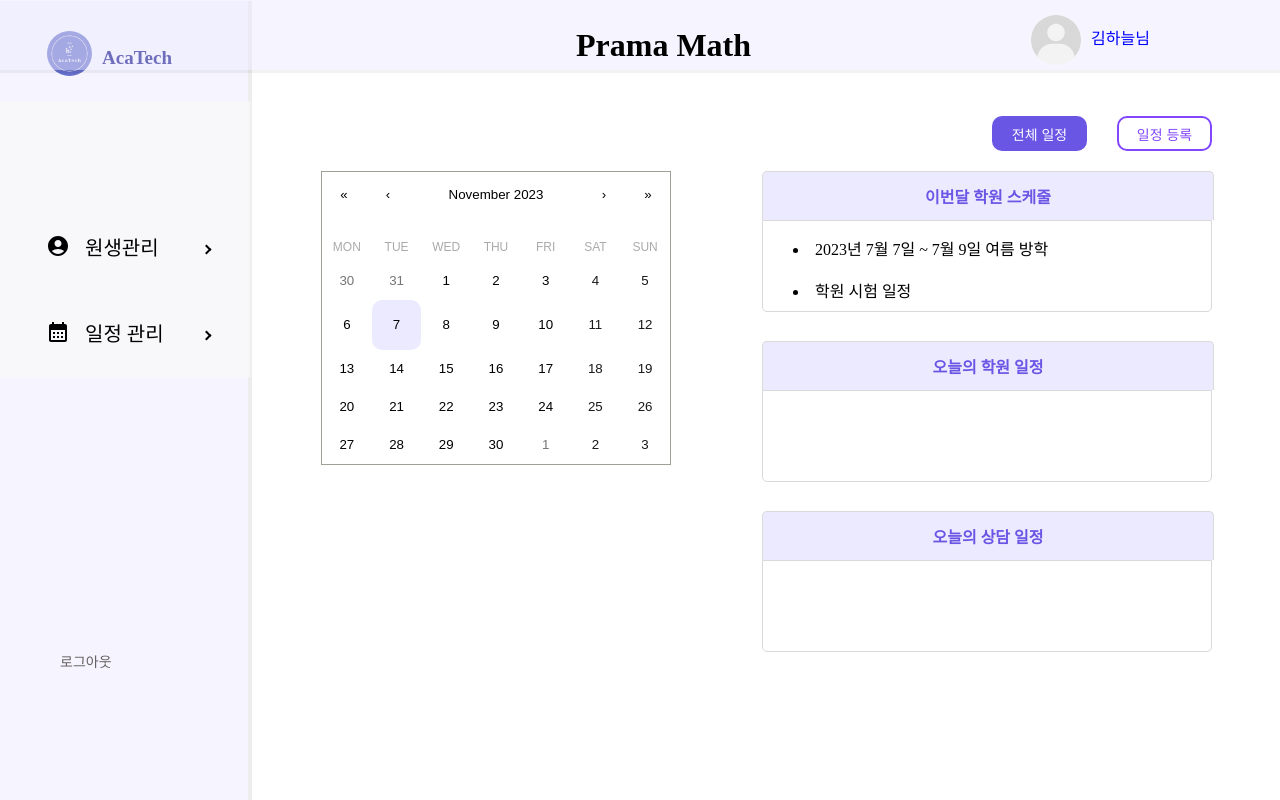
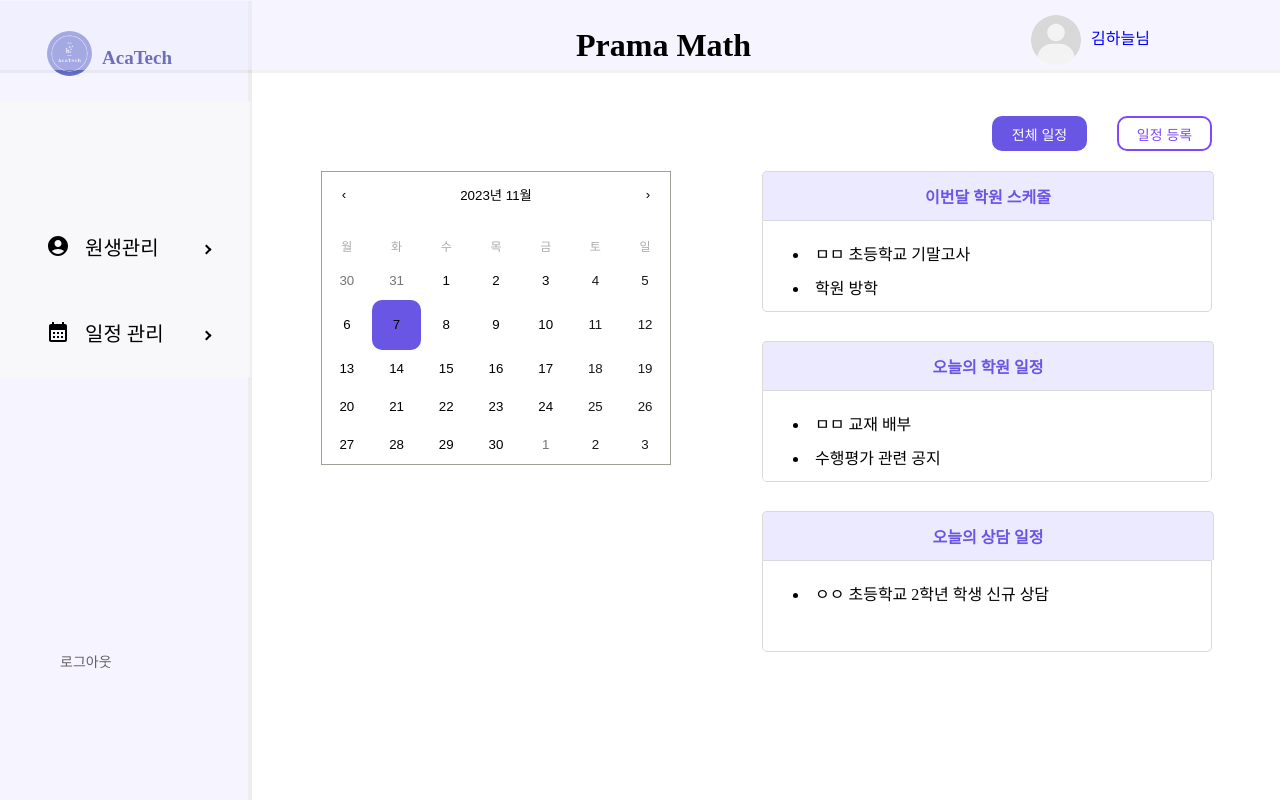
Before and after one commit to AcaTechProject/frontend, a Next.js app: page /ScheduleManagement/schedule in a window 1280 px wide. Built offline with nearby package versions, Linux system fonts and the light colour scheme.

Commit message:
feat: Recoil로 선택된 날짜 관리

```diff
--- a/app/ScheduleManagement/schedule/page.jsx
+++ b/app/ScheduleManagement/schedule/page.jsx
@@ -4,13 +4,14 @@ import { styled } from "styled-components";
 import "react-calendar/dist/Calendar.css";
 import Button from "../../components/Button";
 import ScheduleCalendar from "@/app/components/Calendar/Calendar";
-import Popup from "@/app/components/Popup";
+import CalendarPopup from "@/app/components/Calendar/CalendarPopup";
 import { useRouter } from "next/navigation";
 
 function Schedule(props) {
   const router = useRouter();
   const [isClicked, setIsClicked] = useState(true);
   const [isOpened, setIsOpened] = useState(false);
+  const [selectedDate, setSelectedDate] = useState(null);
 
   const handleIsClicked = () => {
     setIsClicked(!isClicked);
@@ -30,6 +31,50 @@ function Schedule(props) {
   const handleRegisterPage = () => {
     handleIsClicked();
     router.push("/ScheduleManagement/register");
+  };
+
+  const scheduleData = {
+    this_month_schedule: [
+      {
+        start_date: "2023-07-05T00:00:00.000+00:00",
+        end_date: "2023-07-07T00:00:00.000+00:00",
+        sch_title: "ㅁㅁ 초등학교 기말고사",
+        sch_edu: true,
+        sch_cons: false,
+      },
+      {
+        start_date: "2023-07-25T00:00:00.000+00:00",
+        end_date: "2023-07-28T00:00:00.000+00:00",
+        sch_title: "학원 방학",
+        sch_edu: true,
+        sch_cons: false,
+      },
+    ],
+    today_edu_schedule: [
+      {
+        sch_title: "ㅁㅁ 교재 배부",
+      },
+      {
+        sch_title: "수행평가 관련 공지",
+      },
+      {
+        sch_title: "하반기 반편성 공지",
+      },
+      {
+        sch_title: "ㅇㅇ 초등학교 중간고사",
+      },
+    ],
+    today_cons_schedule: [
+      {
+        sch_title: "ㅇㅇ 초등학교 2학년 학생 신규 상담",
+        sch_content: "국어과목 수강을 원함",
+      },
+    ],
+  };
+
+  const handleDayClick = (date) => {
+    setSelectedDate(date);
+    handleModalOpen();
   };
 
   return (
@@ -55,28 +100,48 @@ function Schedule(props) {
       </ButtonWrapper>
       <SectionWrapper>
         <StyledSection>
-          <ScheduleCalendar handleModalOpen={handleModalOpen} />
-          {isOpened ? <Popup onClose={handleModalOpen} /> : null}
+          <ScheduleCalendar handleDayClick={handleDayClick} />
+          {isOpened ? (
+            <CalendarPopup
+              onClose={handleModalOpen}
+              scheduleData={scheduleData}
+              selectedDate={selectedDate}
+            />
+          ) : null}
         </StyledSection>
 
         <StyledSection>
           <ScheduleCard>
             <ScheduleCardTitle>{"이번달 학원 스케줄"}</ScheduleCardTitle>
             <ScheduleCardContent>
-              <li>{"2023년 7월 7일 ~ 7월 9일 여름 방학"}</li>
-              <br />
-              <li>{"학원 시험 일정"}</li>
+              {scheduleData.this_month_schedule.map((obj) => (
+                <li style={{ margin: "5px 0 10px 0" }} key={obj.i}>
+                  {obj.sch_title}
+                </li>
+              ))}
             </ScheduleCardContent>
           </ScheduleCard>
           <ScheduleCard
             style={{ marginTop: 30 + "px", marginBottom: 30 + "px" }}
           >
             <ScheduleCardTitle>{"오늘의 학원 일정"}</ScheduleCardTitle>
-            <ScheduleCardContent></ScheduleCardContent>
+            <ScheduleCardContent>
+              {scheduleData.today_edu_schedule.map((obj) => (
+                <li style={{ margin: "5px 0 10px 0" }} key={obj.i}>
+                  {obj.sch_title}
+                </li>
+              ))}
+            </ScheduleCardContent>
           </ScheduleCard>
           <ScheduleCard>
             <ScheduleCardTitle>{"오늘의 상담 일정"}</ScheduleCardTitle>
-            <ScheduleCardContent></ScheduleCardContent>
+            <ScheduleCardContent>
+              {scheduleData.today_cons_schedule.map((obj) => (
+                <li style={{ margin: "5px 0 10px 0" }} key={obj.i}>
+                  {obj.sch_title}
+                </li>
+              ))}
+            </ScheduleCardContent>
           </ScheduleCard>
         </StyledSection>
       </SectionWrapper>
@@ -135,6 +200,6 @@ const ScheduleCardContent = styled.div`
 
   background-color: #ffffff;
   border: 1px solid #d9d9d9;
-  overflow: hidden;
+  overflow: auto;
   border-radius: 0 0 5px 5px;
 `;
--- a/app/components/Calendar/Calendar.jsx
+++ b/app/components/Calendar/Calendar.jsx
@@ -5,23 +5,16 @@ import Calendar from "react-calendar";
 import "react-calendar/dist/Calendar.css";
 import dayjs from "dayjs";
 
-function ScheduleCalendar({ handleModalOpen }) {
-  const [value, onChange] = useState(new Date());
-
-  const updateLocale = require("dayjs/plugin/updateLocale");
-
-  dayjs.extend(updateLocale);
-
-  dayjs.updateLocale("en", {
-    weekdays: ["MON", "TUE", "WED", "THU", "FRI", "SAT", "SUN"],
-  });
-
+function ScheduleCalendar({ handleDayClick, selectedDate, handleDateChange }) {
   return (
     <StyledCalender
-      onClickDay={(prev) => handleModalOpen(!prev)}
-      onChange={onChange}
-      value={value}
+      locale="ko"
+      onClickDay={handleDayClick}
+      onChange={handleDateChange}
+      value={selectedDate}
       formatDay={(value, date) => dayjs(date).format("D")}
+      next2Label={null}
+      prev2Label={null}
     ></StyledCalender>
   );
 }
--- a/app/components/Calendar/CalendarPopup.jsx
+++ b/app/components/Calendar/CalendarPopup.jsx
@@ -1,8 +1,13 @@
 "use client";
-import React from "react";
+import React, { useState } from "react";
 import { styled } from "styled-components";
 
-function CalendarPopup({ onClose }) {
+function CalendarPopup({ onClose, scheduleData, selectedDate }) {
+  const [isShowing, setIsShowing] = useState(false);
+
+  const options = { year: "numeric", month: "long", day: "numeric" };
+  const koreanDate = selectedDate.toLocaleDateString("ko-KR", options);
+
   return (
     <PopupPageContainer>
       <CalendarPopupContaniner>
@@ -24,20 +29,45 @@ function CalendarPopup({ onClose }) {
               />
             </svg>
           </div>
-          {/* </CloseButton> */}
           <p
             style={{
               margin: "27px 0 0 127px",
               fontSize: "1.25em",
             }}
           >
-            {"9월 1일 일정"}
+            {/* 클릭한 날짜 */}
+            {koreanDate}
           </p>
         </CalendarPopupHeader>
         <div style={{ margin: "15px 50px" }}>
-          <ManageButton>{"일정관리"}</ManageButton>
+          {!isShowing ? (
+            <ManageButton onClick={() => setIsShowing(true)}>
+              {"일정관리"}
+            </ManageButton>
+          ) : (
+            <DeleteButton onClick={() => setIsShowing(false)}>
+              {"삭제"}
+            </DeleteButton>
+          )}
         </div>
-        <ScheduleContent></ScheduleContent>
+
+        <ScheduleContent>
+          {/* 그날의 일정 보여주기 */}
+          {/* today_edu_schedule에 날짜가 있어야하나? */}
+          {!isShowing ? (
+            <>
+              <li>{scheduleData.this_month_schedule[0].sch_title}</li>
+              <br />
+            </>
+          ) : (
+            <>
+              <p>
+                <input type="checkbox" />
+                {scheduleData.this_month_schedule[0].sch_title}
+              </p>
+            </>
+          )}
+        </ScheduleContent>
       </CalendarPopupContaniner>
     </PopupPageContainer>
   );
@@ -90,9 +120,18 @@ const ManageButton = styled.a`
   border-bottom: 1px solid #4154ff;
   cursor: pointer;
 `;
+const DeleteButton = styled.a`
+  width: 72px;
+  height: 21px;
+  color: red;
+  border-bottom: 1px solid red;
+  cursor: pointer;
+`;
 
 const ScheduleContent = styled.div`
+  box-sizing: border-box;
   margin: 0 auto;
+  padding: 30px 20px;
   width: 396px;
   height: 284px;
   border: 6px solid #eceafe;
--- a/app/recoil/atom.js
+++ b/app/recoil/atom.js
@@ -23,3 +23,8 @@ export const inputAtom = atom({
   key: "inputAtom",
   default: "",
 });
+
+export const selectedDateState = atom({
+  key: "selectedDate",
+  default: new Date(),
+});
--- a/package.json
+++ b/package.json
@@ -22,5 +22,6 @@
     "react-router-dom": "^6.15.0",
     "recoil": "^0.7.7",
     "styled-components": "^6.0.5"
-  }
+  },
+  "proxy": "http://localhost:8080"
 }
```
Also changed, not shown: app/ScheduleManagement/register/page.jsx (+35 -18 lines).
